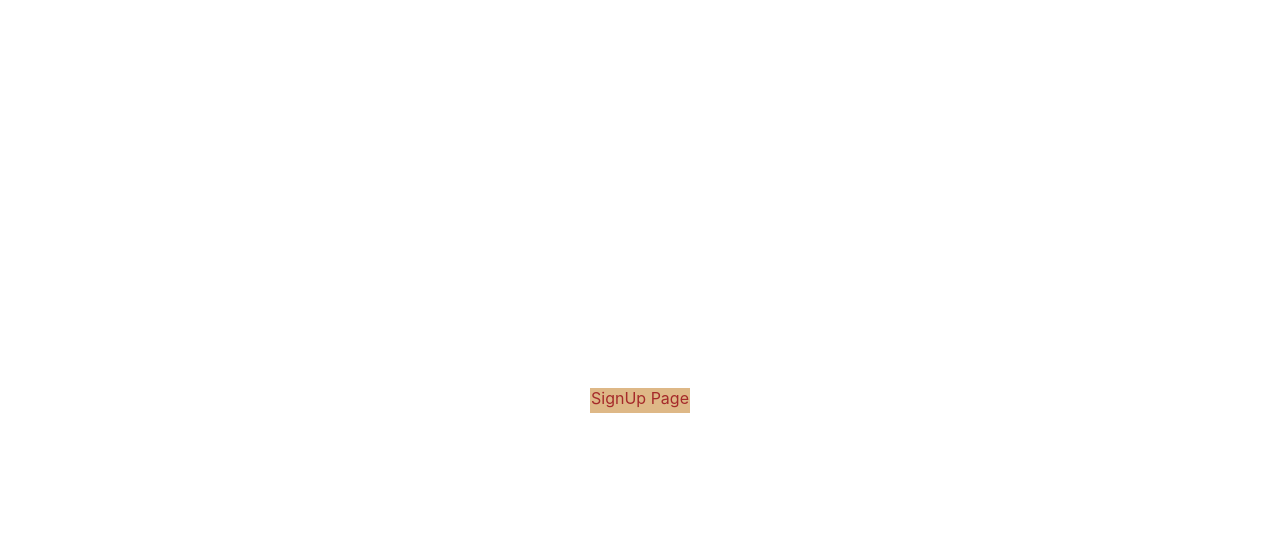
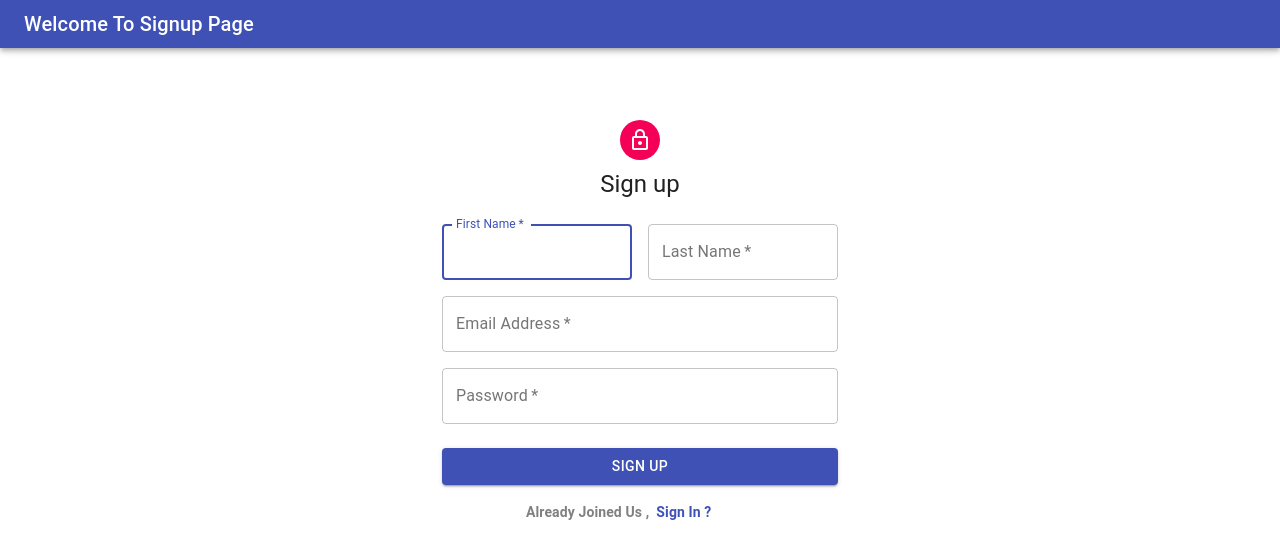
Before and after one commit to MuhammadAmmarSE/carousel, a React (Create React App) app: page /SignUp in a window 1280 px wide. Shown: the top 558 px of the page. Built offline with nearby package versions, Linux system fonts and the light colour scheme.

Commit message:
'sign_up'

```diff
--- a/package.json
+++ b/package.json
@@ -10,7 +10,8 @@
     "react": "^16.12.0",
     "react-dom": "^16.12.0",
     "react-router-dom": "^5.1.2",
-    "react-scripts": "3.3.0"
+    "react-scripts": "3.3.0",
+    "sweetalert2": "^9.5.3"
   },
   "scripts": {
     "start": "react-scripts start",
--- a/src/App.js
+++ b/src/App.js
@@ -19,7 +19,7 @@ class App extends Component {
         <Router history={history}>
                 <div>
                     {/* App bar here */} {/*<Route path="/" component={Appbar} />*/}  {/* Default component - check auth here */}
-                    <Route exact path="/SignIn" component={SignIn} />
+                    <Route exact path="/" component={SignIn} />
                     <Route exact path="/SignUp" component={SignUp} />
                 </div>
         </Router>
--- a/src/screen/SignIn/SignIn.jsx
+++ b/src/screen/SignIn/SignIn.jsx
@@ -63,13 +63,16 @@ class SignIn extends Component {
 
   GoSignUp()
   {
-    //signup
+    this
+    .props
+    .history
+    .push('/SignUp');
   }
 
   SignIn()
   {
     const {email, password} = this.state;
-
+    console.log(email,password,'user email')
     if(email==="")
     {
         this.setState({error1:true,errorMessage:'Email cannot be empty'})
@@ -103,6 +106,7 @@ class SignIn extends Component {
               .props
               .history
               .push('/StartPage')
+              console.log('Welcome')
           }
 
         })
@@ -251,12 +255,13 @@ render() {
                 fontSize: 14,
                 color: '#3f51b5',
                 fontWeight: '600',
-                textAlign: 'center'
+                textAlign: 'center',
+                 cursor: 'pointer'
               }}>
                 Sign Up ?
               </Typography>
-            </Toolbar> < /form>
-        </div > </Container> < /div>
+            </Toolbar> </form>
+        </div > </Container> </div>
         </div>
   );
 }
--- a/src/screen/SignUp/SignUp.jsx
+++ b/src/screen/SignUp/SignUp.jsx
@@ -1,22 +1,309 @@
 import React, { Component } from 'react';
 
+import { makeStyles, withStyles } from '@material-ui/core/styles';
+import AppBar from '@material-ui/core/AppBar';
+import Toolbar from '@material-ui/core/Toolbar';
+import Typography from '@material-ui/core/Typography';
+import Avatar from '@material-ui/core/Avatar';
+import Button from '@material-ui/core/Button';
+import CssBaseline from '@material-ui/core/CssBaseline';
+import TextField from '@material-ui/core/TextField';
+import Grid from '@material-ui/core/Grid';
+import Box from '@material-ui/core/Box';
+import LockOutlinedIcon from '@material-ui/icons/LockOutlined';
+import Container from '@material-ui/core/Container';
+import Logo from '../../Assets/loader.gif';
+import firebase from '../../helper/firebase'
+import Swal from 'sweetalert2';
+
 import './SignUp.css'
+
+
+
+const styles = theme => ({
+    '@global': {
+      body: {
+        backgroundColor: theme.palette.common.white,
+      },
+    },
+    paper: {
+      marginTop: theme.spacing(8),
+      display: 'flex',
+      flexDirection: 'column',
+      alignItems: 'center',
+    },
+    avatar: {
+      margin: theme.spacing(1),
+      backgroundColor: theme.palette.secondary.main,
+    },
+    form: {
+      width: '100%', // Fix IE 11 issue.
+      marginTop: theme.spacing(3),
+    },
+    submit: {
+      margin: theme.spacing(3, 0, 2),
+    },
+
+    root: {
+      flexGrow: 1,
+    },
+    menuButton: {
+      marginRight: theme.spacing(2),
+    },
+
+  });
+
+
+
+
+
+
+
+
+
 class SignUp extends Component {
     constructor(props) {
         super(props);
-        this.state = {  }
+        this.state = {
+            Firstname: '',
+      Lastname: '',
+      email: '',
+      password: '',
+      Logo: false,
+      fnames:false,
+      lastNames:false,
+      emails:false,passwords:false
+         }
+         this.signup = this.signup.bind(this)
     }
 
     componentDidMount()
     {
         // if already signedIn-- then route to Homepage
     }
+    async signup() {
+        ////////////
+        const { email, password, Firstname, Lastname } = this.state;
+     if ( Firstname == '') {
+      this.setState({
+        fnames:true
+      },()=>{
+        setTimeout(() => {
+            this.setState({fnames:false,text:'Coudnot recognize  your email'})
+         }, 4000);
+      })
+          }
+          else if ( Lastname == '') {
+            this.setState({
+              lastNames:true
+            },()=>{
+                setTimeout(() => {
+                  this.setState({lastNames:false,text:'Coudnot recognize  your email'})
+               }, 4000);
+            })
+                }
+    else if (email == '') {
+this.setState({
+  emails:true
+},()=>{
+    setTimeout(() => {
+      this.setState({emails:false,text:'Coudnot recognize  your email'})
+      console.log('email empty')
+   }, 4000);
+})
+    }
+    else if ( password == '') {
+      this.setState({
+        passwords:true
+      },()=>{
+        setTimeout(() => {
+            this.setState({passwords:false,text:'Coudnot recognize  your email'})
+         }, 4000);
+      })
+          }
+
+  else if (email !== '', password !== '', Firstname !== '', Lastname !== '') {
+    console.log(email,password,Firstname,Lastname)
+
+        firebase.auth().createUserWithEmailAndPassword(email, password).then((user)=>{
+            console.log("user=================>",user)
+            // this.props.history.push('/StartPage')
+        })
+        .then(() => {
+        // var authValues = authState.auth().sendEmailVerification();
+        //  authState.auth().sendEmailVerification();
+        var user=firebase.auth().currentUser;
+        user.sendEmailVerification().then((result) =>{
+            console.log("sent========>")
+
+        }).catch((error)=>{
+            console.log("error",error)
+
+        })
+            let userobject=
+            {
+                email,
+                password,
+                Firstname,
+                Lastname
+            }
+           // firebase.database().ref('UserInfo/').push(userobject);
+           var userkey= firebase.database().ref('UserInfo/').push(userobject).key;
+           console.log(userkey,'authValues')
+           this
+           .props
+           .history
+           .push('/');
+           Swal.fire({
+            title:'Sucess',
+            text:'Successfully Sign Up',
+            icon:'success',
+            button:'Go'
+           })
+          })
+        .catch((error)=>{
+            Swal.fire(error.message,'Something wrong','warning')
+
+        })
+    }
+    else{
+        console.log("error")
+      }
+
+    }
+    GoSignIn=()=>{
+        this.props.history.push('/');
+    }
     render() {
+        const { classes } = this.props;
         return (
-        <div>
-            <div id="SignUpScreenDiv">SignUp Page</div>
-        </div> );
+        // <div>
+        //     <div id="SignUpScreenDiv">SignUp Page</div>
+        // </div>
+        <div>{this.state.Logo ? <img src={Logo} /> :
+        <div className={classes.root}>
+          <AppBar position="static">
+            <Toolbar variant="dense">
+              <Typography variant="h6" color="inherit">
+                Welcome To Signup Page
+          </Typography>
+            </Toolbar>
+          </AppBar>
+
+          <Container component="main" maxWidth="xs">
+            <CssBaseline />
+            <div className={classes.paper}>
+              <Avatar className={classes.avatar}>
+                <LockOutlinedIcon />
+              </Avatar>
+              <Typography component="h1" variant="h5">
+                Sign up
+        </Typography>
+              <form className={classes.form} noValidate>
+                <Grid container spacing={2}>
+                  <Grid item xs={12} sm={6}>
+                    <TextField
+                     error={this.state.fnames}
+                      autoComplete="fname"
+                      name="firstName"
+                      variant="outlined"
+                      required
+                      fullWidth
+                      id="firstName"
+                      label="First Name"
+                      autoFocus
+                      onChange={(e) => { this.setState({ Firstname: e.target.value }) }}
+                    />
+                       {
+            this.state.fnames?
+            <h4 style={{color:'red',fontSize:10,marginLeft:20,marginTop:5}}>Enter First Name</h4>:null
+        }
+                  </Grid>
+                  <Grid item xs={12} sm={6}>
+                    <TextField
+                  error={this.state.lastNames}
+                      variant="outlined"
+                      required
+                      fullWidth
+                      id="lastName"
+                      label="Last Name"
+                      name="lastName"
+                      autoComplete="lname"
+                      onChange={(e) => { this.setState({ Lastname: e.target.value }) }}
+
+                    />
+                                {
+            this.state.lastNames?
+            <h4 style={{color:'red',fontSize:10,marginLeft:20,marginTop:5}}>Enter Last Name</h4>:null
+        }
+                  </Grid>
+                  <Grid item xs={12}>
+                    <TextField
+                      error={this.state.emails}
+                      variant="outlined"
+                      required
+                      fullWidth
+                      id="email"
+                      label="Email Address"
+                      name="email"
+                      autoComplete="email"
+                      onChange={(e) => { this.setState({ email: e.target.value }) }}
+                    />
+                                          {
+            this.state.emails?
+            <h4 style={{color:'red',fontSize:10,marginLeft:20,marginTop:5}}>Enter Email</h4>:null
+        }
+                  </Grid>
+                  <Grid item xs={12}>
+                    <TextField
+                    error={this.state.passwords}
+                      variant="outlined"
+                      required
+                      fullWidth
+                      name="password"
+                      label="Password"
+                      type="password"
+                      id="password"
+                      autoComplete="current-password"
+                      onChange={(e) => { this.setState({ password: e.target.value }) }}
+                    />
+                                                        {
+            this.state.passwords?
+            <h4 style={{color:'red',fontSize:10,marginLeft:20,marginTop:5}}>Enter Password</h4>:null
+        }
+                  </Grid>
+                </Grid>
+                <Button
+                  type="button"
+                  fullWidth
+                  variant="contained"
+                  color="primary"
+                  className={classes.submit}
+                  onClick={this.signup}>
+                  Sign Up
+          </Button>
+        <Toolbar style={{marginLeft:60,marginTop:-20}}>
+                     <Typography  component="h6" variant="h6" style={{fontSize:14,color:'gray',fontWeight:'600',textAlign:'center'}}>
+                     Already Joined Us , &nbsp;
+        </Typography>
+        <Typography className='typo' onClick={this.GoSignIn.bind(this)} component="h6" variant="h6" style={{fontSize:14,color:'#3f51b5',fontWeight:'600',textAlign:'center', cursor: 'pointer'}}>
+        Sign In ?
+        </Typography>
+        </Toolbar>
+
+                <Grid container justify="flex-end">
+
+
+                </Grid>
+              </form>
+            </div>
+            <Box mt={5}>
+            </Box>
+          </Container>
+
+        </div>
+      }</div>
+        );
     }
 }
-
-export default SignUp;
+export default withStyles(styles)(SignUp);
```
Also changed, not shown: src/Assets/loader.gif (added), 1 other file (tests, documents, lock files or other folders).
